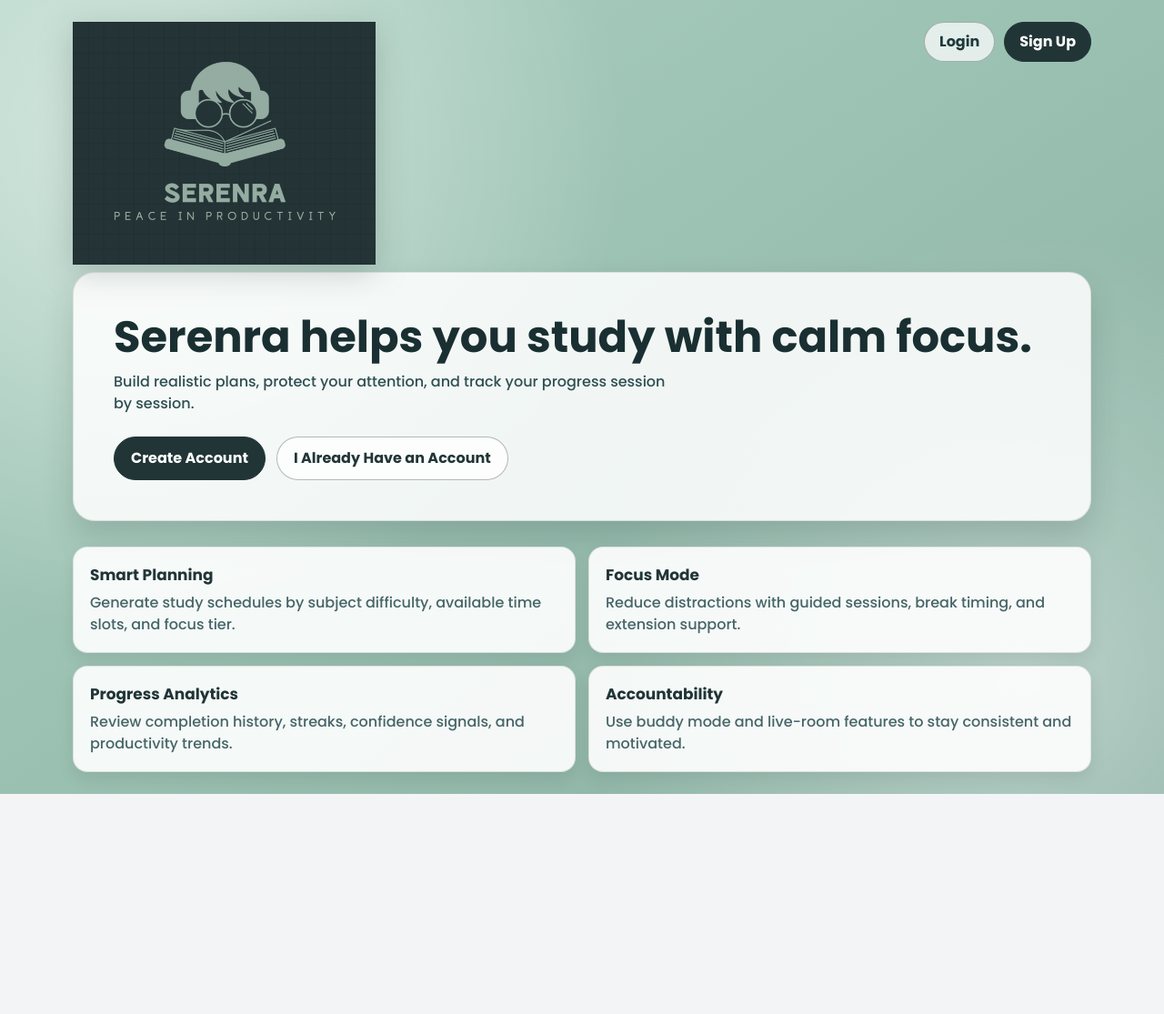
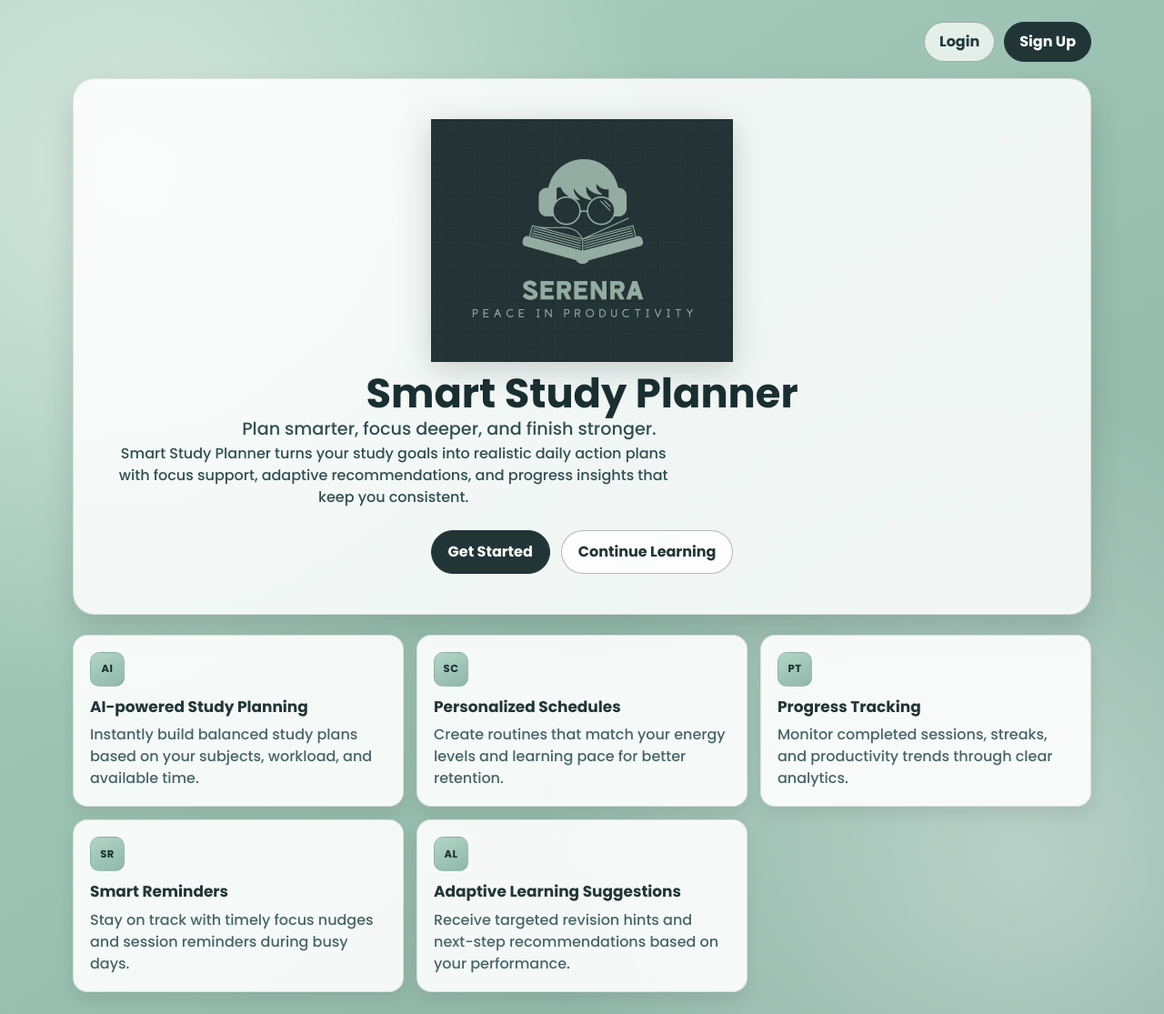
Before and after one commit to rachelbrathab/mini-project, a Flask app: page / in a window 1280 px wide. Shown: the whole page at 91% size. Before the commit the page ends 873 px from the top, so only its background shows below. Run offline with Flask 3, Linux system fonts and the light colour scheme; some libraries are stand-ins or nearby versions.

Commit message:
Add modern landing page with auth routing and dashboard

```diff
--- a/smartStudyPlanner/app.py
+++ b/smartStudyPlanner/app.py
@@ -12,6 +12,20 @@
 
 app = Flask(__name__)
 app.secret_key = os.getenv("FLASK_SECRET_KEY", "secret123")
+
+PUBLIC_PATHS = {
+    "/",
+    "/login",
+    "/signup",
+    "/logout",
+    "/manifest.webmanifest",
+    "/service-worker.js",
+    "/pwa-icon.png",
+}
+
+PUBLIC_PREFIXES = (
+    "/static/",
+)
 
 DATA_DIR = os.path.join(app.root_path, "data")
 USERS_FILE = os.path.join(DATA_DIR, "users.json")
@@ -724,14 +738,14 @@
 # ---------- AUTH ----------
 @app.route("/")
 def home():
-    if "user" in session:
-        return redirect("/input")
-
     return render_template("home.html")
 
 
 @app.route("/signup", methods=["GET", "POST"])
 def signup():
+    if "user" in session:
+        return redirect("/dashboard")
+
     if request.method == "POST":
         users = load_users()
         username = request.form["username"].strip().lower()
@@ -753,6 +767,9 @@
 
 @app.route("/login", methods=["GET", "POST"])
 def login():
+    if "user" in session:
+        return redirect("/dashboard")
+
     if request.method == "POST":
         users = load_users()
         login_email = request.form.get("username", "").strip().lower()
@@ -761,7 +778,7 @@
                 session["user"] = u["username"]
                 # Keep buddy email synced to the identity used to log in.
                 update_user_stats(session["user"], {"buddy_email": session["user"]})
-                return redirect("/input")
+                return redirect(url_for("dashboard", auth="1"))
         return render_template("login.html", error="Invalid username or password.")
     return render_template("login.html")
 
@@ -769,7 +786,28 @@
 @app.route("/logout")
 def logout():
     session.clear()
-    return redirect("/")
+    return render_template("logout.html")
+
+
+@app.route("/dashboard")
+def dashboard():
+    if "user" not in session:
+        return redirect("/login")
+
+    return render_template("dashboard.html", login_email=session.get("user", ""))
+
+
+@app.before_request
+def enforce_auth_for_protected_routes():
+    path = request.path or "/"
+
+    if path in PUBLIC_PATHS or any(path.startswith(prefix) for prefix in PUBLIC_PREFIXES):
+        return None
+
+    if "user" not in session:
+        return redirect("/login")
+
+    return None
 
 
 # ---------- INPUT ----------
--- a/smartStudyPlanner/static/style.css
+++ b/smartStudyPlanner/static/style.css
@@ -23,15 +23,9 @@
     width: min(1120px, 100%);
     margin: 0 auto;
     display: flex;
-    align-items: flex-start;
-    justify-content: space-between;
+    align-items: center;
+    justify-content: flex-end;
     gap: 16px;
-}
-
-.landing-logo-wrap {
-    display: inline-flex;
-    align-items: center;
-    justify-content: center;
 }
 
 .landing-logo {
@@ -54,6 +48,12 @@
     border-radius: 999px;
     font-weight: 600;
     background: rgba(255, 255, 255, 0.72);
+    transition: transform 0.2s ease, box-shadow 0.2s ease, background 0.2s ease;
+}
+
+.landing-auth-link:hover {
+    transform: translateY(-1px);
+    box-shadow: 0 10px 16px rgba(19, 38, 40, 0.13);
 }
 
 .landing-auth-link.primary {
@@ -64,10 +64,10 @@
 
 .landing-main {
     width: min(1120px, 100%);
-    margin: 8px auto 0;
+    margin: 18px auto 0;
     display: grid;
     grid-template-columns: minmax(0, 1fr);
-    gap: 28px;
+    gap: 22px;
 }
 
 .landing-hero {
@@ -76,11 +76,39 @@
     border-radius: 24px;
     padding: clamp(24px, 4vw, 44px);
     box-shadow: 0 18px 34px rgba(25, 43, 45, 0.16);
+    text-align: center;
+    animation: fadeRise 0.55s ease;
+}
+
+.landing-hero-logo-wrap {
+    display: flex;
+    justify-content: center;
+    margin-bottom: 10px;
+}
+
+.landing-app-name {
+    margin: 0;
+    font-size: clamp(2rem, 4.4vw, 3.1rem);
+    line-height: 1.1;
+    color: #1a2f31;
+}
+
+.landing-tagline {
+    margin: 12px auto 8px;
+    font-size: clamp(1rem, 2vw, 1.2rem);
+    color: #2e4d50;
+    font-weight: 500;
+}
+
+.landing-description {
+    margin: 0 auto;
+    color: #2f4f52;
+    max-width: 64ch;
 }
 
 .landing-hero h1 {
-    margin: 0 0 10px;
-    font-size: clamp(1.8rem, 3.8vw, 3rem);
+    margin: 0;
+    font-size: clamp(1.8rem, 3.8vw, 2.8rem);
     line-height: 1.12;
     color: #1a2f31;
 }
@@ -96,6 +124,7 @@
     display: flex;
     flex-wrap: wrap;
     gap: 12px;
+    justify-content: center;
 }
 
 .landing-cta {
@@ -106,6 +135,12 @@
     border: 1px solid rgba(33, 53, 55, 0.34);
     color: #213537;
     background: rgba(255, 255, 255, 0.74);
+    transition: transform 0.2s ease, box-shadow 0.2s ease, background 0.2s ease;
+}
+
+.landing-cta:hover {
+    transform: translateY(-1px);
+    box-shadow: 0 10px 16px rgba(19, 38, 40, 0.13);
 }
 
 .landing-cta.primary {
@@ -116,7 +151,7 @@
 
 .landing-features {
     display: grid;
-    grid-template-columns: repeat(2, minmax(0, 1fr));
+    grid-template-columns: repeat(3, minmax(0, 1fr));
     gap: 14px;
 }
 
@@ -126,6 +161,7 @@
     border-radius: 16px;
     padding: 18px;
     box-shadow: 0 8px 18px rgba(0, 0, 0, 0.08);
+    animation: fadeRise 0.55s ease;
 }
 
 .feature-card h2 {
@@ -136,6 +172,69 @@
 .feature-card p {
     margin: 0;
     color: #466568;
+}
+
+.feature-icon {
+    display: inline-flex;
+    align-items: center;
+    justify-content: center;
+    width: 38px;
+    height: 38px;
+    border-radius: 10px;
+    font-size: 0.72rem;
+    font-weight: 700;
+    letter-spacing: 0.04em;
+    color: #163033;
+    margin-bottom: 10px;
+    background: linear-gradient(150deg, rgba(171, 208, 192, 0.9), rgba(131, 175, 161, 0.9));
+    border: 1px solid rgba(33, 53, 55, 0.1);
+}
+
+.dashboard-main {
+    min-height: calc(100vh - 48px);
+    display: flex;
+    justify-content: center;
+    align-items: center;
+}
+
+.dashboard-card {
+    width: min(100%, 600px);
+    background: rgba(255, 255, 255, 0.9);
+    border: 1px solid rgba(33, 53, 55, 0.12);
+    border-radius: 20px;
+    padding: clamp(24px, 5vw, 40px);
+    box-shadow: 0 18px 34px rgba(25, 43, 45, 0.16);
+    text-align: center;
+    animation: fadeRise 0.55s ease;
+}
+
+.dashboard-card h1 {
+    margin: 0 0 10px;
+}
+
+.dashboard-card p {
+    margin: 0;
+    color: #456366;
+}
+
+.dashboard-actions {
+    margin-top: 22px;
+    display: flex;
+    justify-content: center;
+    gap: 10px;
+    flex-wrap: wrap;
+}
+
+@keyframes fadeRise {
+    from {
+        opacity: 0;
+        transform: translateY(8px);
+    }
+
+    to {
+        opacity: 1;
+        transform: translateY(0);
+    }
 }
 
 .auth-page {
@@ -470,7 +569,7 @@
 
 @media (max-width: 900px) {
     .landing-features {
-        grid-template-columns: minmax(0, 1fr);
+        grid-template-columns: repeat(2, minmax(0, 1fr));
     }
 }
 
@@ -486,6 +585,10 @@
     .landing-auth-nav {
         flex-wrap: wrap;
         justify-content: flex-end;
+    }
+
+    .landing-features {
+        grid-template-columns: minmax(0, 1fr);
     }
 
     .sidebar {
--- a/smartStudyPlanner/templates/base.html
+++ b/smartStudyPlanner/templates/base.html
@@ -41,6 +41,10 @@
 </div>
 
 <script>
+if (localStorage.getItem('isAuthenticated') !== 'true') {
+    window.location.href = '/login';
+}
+
 if ('serviceWorker' in navigator) {
     window.addEventListener('load', () => {
         navigator.serviceWorker.register('/service-worker.js').catch(() => {});
--- a/smartStudyPlanner/templates/home.html
+++ b/smartStudyPlanner/templates/home.html
@@ -3,7 +3,7 @@
 <head>
     <meta charset="utf-8">
     <meta name="viewport" content="width=device-width, initial-scale=1">
-    <title>Serenra | Study with Clarity</title>
+    <title>Smart Study Planner | Learn Better Every Day</title>
     <meta name="theme-color" content="#213537">
     <link rel="manifest" href="/manifest.webmanifest">
     <link rel="icon" href="/static/serenra-icon.png">
@@ -13,10 +13,8 @@
 </head>
 <body class="landing-page">
 
+<!-- Top-right authentication actions -->
 <header class="landing-header">
-    <div class="landing-logo-wrap">
-        <img src="/static/serenra-logo.png" alt="Serenra logo" class="landing-logo" onerror="this.style.display='none'">
-    </div>
     <nav class="landing-auth-nav" aria-label="Authentication">
         <a href="/login" class="landing-auth-link">Login</a>
         <a href="/signup" class="landing-auth-link primary">Sign Up</a>
@@ -24,31 +22,46 @@
 </header>
 
 <main class="landing-main">
+    <!-- Hero section with centered logo and app summary -->
     <section class="landing-hero">
-        <h1>Serenra helps you study with calm focus.</h1>
-        <p>Build realistic plans, protect your attention, and track your progress session by session.</p>
-        <div class="landing-cta-row">
-            <a href="/signup" class="landing-cta primary">Create Account</a>
-            <a href="/login" class="landing-cta">I Already Have an Account</a>
+        <div class="landing-hero-logo-wrap">
+            <img src="/static/serenra-logo.png" alt="Smart Study Planner logo" class="landing-logo" onerror="this.style.display='none'">
+        </div>
+        <h1 class="landing-app-name">Smart Study Planner</h1>
+        <p class="landing-tagline">Plan smarter, focus deeper, and finish stronger.</p>
+        <p class="landing-description">Smart Study Planner turns your study goals into realistic daily action plans with focus support, adaptive recommendations, and progress insights that keep you consistent.</p>
+        <div class="landing-cta-row" aria-label="Call to action">
+            <a href="/signup" class="landing-cta primary">Get Started</a>
+            <a href="/login" class="landing-cta">Continue Learning</a>
         </div>
     </section>
 
-    <section class="landing-features" aria-label="Serenra features">
+    <!-- Feature highlight section -->
+    <section class="landing-features" aria-label="Smart Study Planner features">
         <article class="feature-card">
-            <h2>Smart Planning</h2>
-            <p>Generate study schedules by subject difficulty, available time slots, and focus tier.</p>
+            <div class="feature-icon" aria-hidden="true">AI</div>
+            <h2>AI-powered Study Planning</h2>
+            <p>Instantly build balanced study plans based on your subjects, workload, and available time.</p>
         </article>
         <article class="feature-card">
-            <h2>Focus Mode</h2>
-            <p>Reduce distractions with guided sessions, break timing, and extension support.</p>
+            <div class="feature-icon" aria-hidden="true">SC</div>
+            <h2>Personalized Schedules</h2>
+            <p>Create routines that match your energy levels and learning pace for better retention.</p>
         </article>
         <article class="feature-card">
-            <h2>Progress Analytics</h2>
-            <p>Review completion history, streaks, confidence signals, and productivity trends.</p>
+            <div class="feature-icon" aria-hidden="true">PT</div>
+            <h2>Progress Tracking</h2>
+            <p>Monitor completed sessions, streaks, and productivity trends through clear analytics.</p>
         </article>
         <article class="feature-card">
-            <h2>Accountability</h2>
-            <p>Use buddy mode and live-room features to stay consistent and motivated.</p>
+            <div class="feature-icon" aria-hidden="true">SR</div>
+            <h2>Smart Reminders</h2>
+            <p>Stay on track with timely focus nudges and session reminders during busy days.</p>
+        </article>
+        <article class="feature-card">
+            <div class="feature-icon" aria-hidden="true">AL</div>
+            <h2>Adaptive Learning Suggestions</h2>
+            <p>Receive targeted revision hints and next-step recommendations based on your performance.</p>
         </article>
     </section>
 </main>
```
Also changed, not shown: smartStudyPlanner/templates/dashboard.html (added, +53 -0 lines), smartStudyPlanner/templates/logout.html (added, +14 -0 lines).
